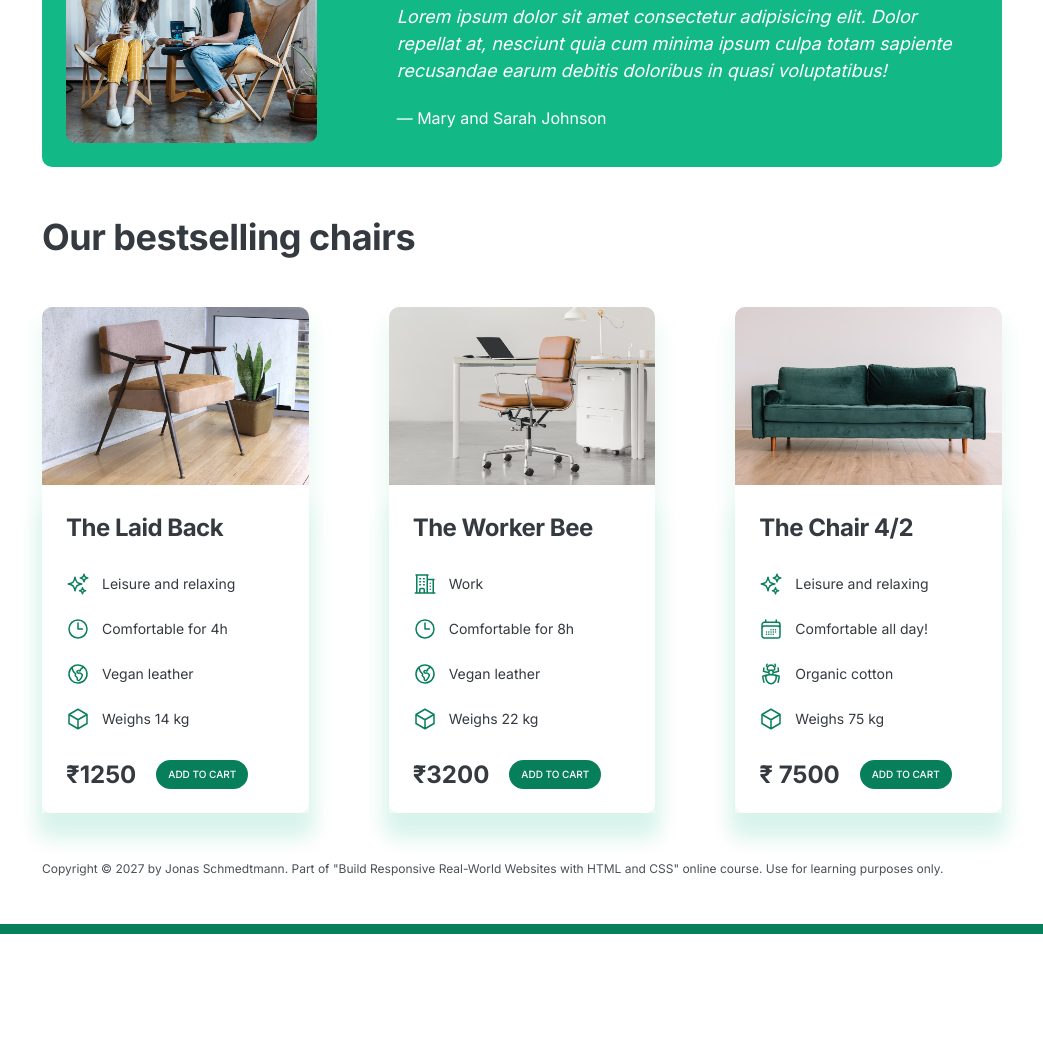
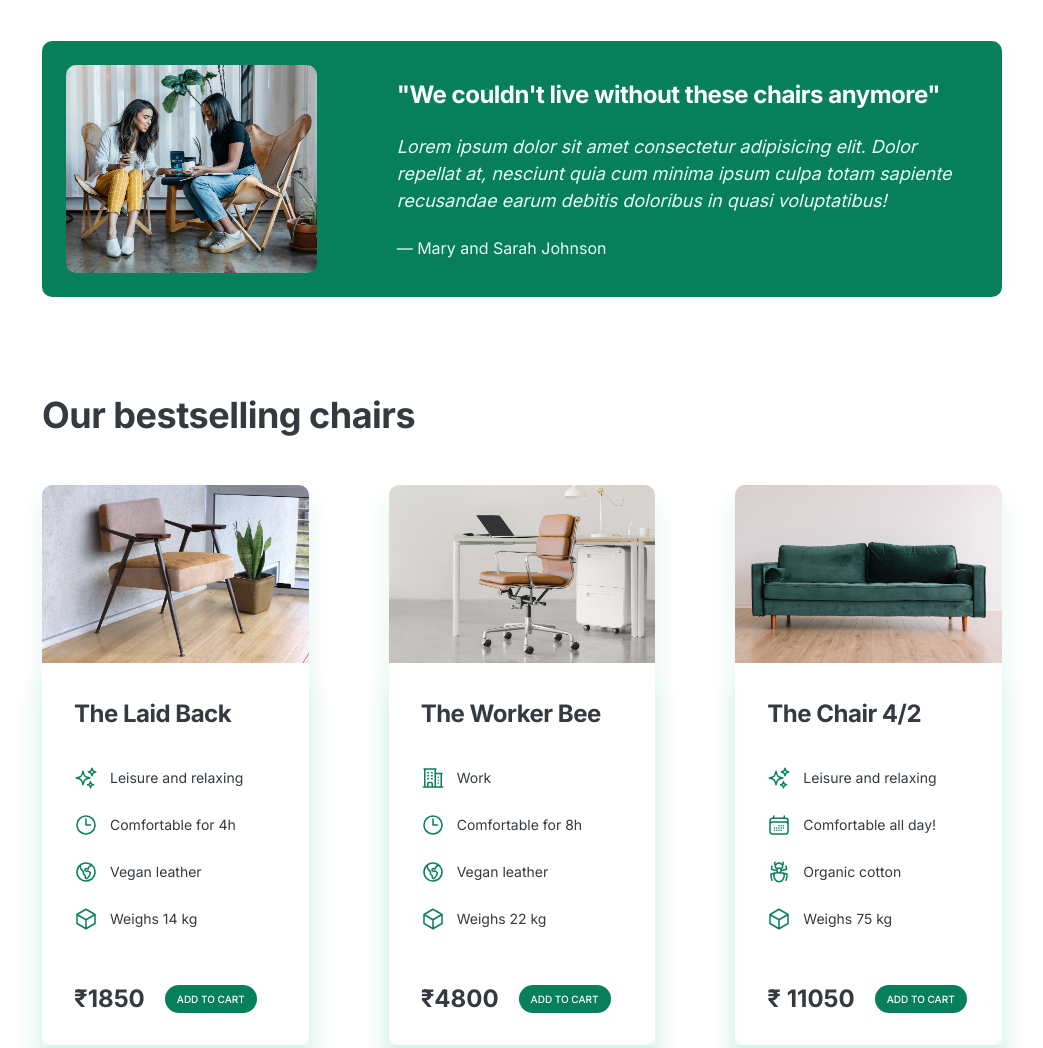
Before and after one commit to anmolshri-dev/chairshop_project, a plain HTML site: page index.html in a window 1280 px wide. Shown: the part 951-1999 px from the top of the page, without its empty margins (118-1161 px from the left). Before the commit the page ends 1885 px from the top, so only its background shows below. Drawn offline with Linux system fonts and the light colour scheme.

Commit message:
whitespaces added

```diff
--- a/index.html
+++ b/index.html
@@ -198,7 +198,7 @@
                 </li>
               </ul>
               <div class="chair-price">
-                <strong>&#8377;1250</strong>
+                <strong>&#8377;1850</strong>
                 <a href="#" class="btn btn--small">Add to cart</a>
               </div>
             </div>
@@ -279,7 +279,7 @@
                 </li>
               </ul>
               <div class="chair-price">
-                <strong>&#8377;3200</strong>
+                <strong>&#8377;4800</strong>
                 <a href="#" class="btn btn--small">Add to cart</a>
               </div>
             </div>
@@ -359,7 +359,7 @@
                 </li>
               </ul>
               <div class="chair-price">
-                <strong>&#8377; 7500</strong>
+                <strong>&#8377; 11050</strong>
                 <a href="#" class="btn btn--small">Add to cart</a>
               </div>
             </div>
--- a/style.css
+++ b/style.css
@@ -33,7 +33,7 @@ body {
 
 header,
 section {
-  margin-bottom: 48px;
+  margin-bottom: 96px;
 }
 
 h2 {
@@ -88,7 +88,7 @@ header {
   display: grid;
   grid-template-columns: repeat(2, 1fr);
   column-gap: 80px;
-  margin-top: 48px;
+  margin-top: 80px;
 }
 
 .header-text-box {
@@ -97,7 +97,7 @@ header {
 
 h1 {
   /* text-shadow: 0px 5px 2px rgba(11, 186, 134, 0.21); */
-  margin-bottom: 24px;
+  margin-bottom: 36px;
   font-size: 44px;
   line-height: 1.1;
   letter-spacing: -1px;
@@ -118,11 +118,11 @@ img {
   stroke: #087f5b;
   width: 32px;
   height: 32px;
-  margin-bottom: 16px;
+  margin-bottom: 24px;
 }
 
 .features-title {
-  margin-bottom: 16px;
+  margin-bottom: 10px;
   font-size: 20px;
 }
 
@@ -133,7 +133,7 @@ img {
 
 /* TESTIMONIAL */
 .testimonial-section {
-  background: #12b886;
+  background: #087f5b;
   color: #fff;
   border-radius: 10px;
   padding: 24px;
@@ -154,11 +154,16 @@ img {
   margin-bottom: 24px;
   font-size: 18px;
   line-height: 1.5;
+  color: #e6fcf5;
+}
+
+.testimonial-author {
+  color: #e6fcf5;
 }
 
 /* CHAIRS */
 .chair-box {
-  padding: 24px;
+  padding: 32px;
   border-radius: 10px;
   box-shadow: 0px 20px 20px 5px rgba(11, 186, 134, 0.081);
 }
@@ -167,18 +172,20 @@ img {
   border-bottom-left-radius: 0;
   border-bottom-right-radius: 0;
 }
+
 .chair {
   box-shadow: 0px 20px 20px 5px rgba(11, 186, 134, 0.081);
 }
+
 h3 {
-  margin-bottom: 24px;
+  margin-bottom: 32px;
   font-size: 24px;
   letter-spacing: -0.5px;
 }
 
 .chair-details {
   list-style: none;
-  margin-bottom: 24px;
+  margin-bottom: 48px;
   font-size: 14px;
   line-height: 2.5;
 }
@@ -187,7 +194,7 @@ h3 {
   display: flex;
   align-items: center;
   gap: 12px;
-  margin-bottom: 10px;
+  margin-bottom: 12px;
 }
 
 .chair-details li:last-child {
@@ -202,12 +209,16 @@ h3 {
 
 .chair-price {
   display: flex;
+  align-items: center;
   gap: 20px;
   font-size: 24px;
+  margin-top: 8px;
 }
 
 footer {
-  margin-bottom: 48px;
+  margin-top: 12px;
+  text-align: right;
+  margin-bottom: 32px;
   font-size: 12px;
   color: #495057;
 }
```
